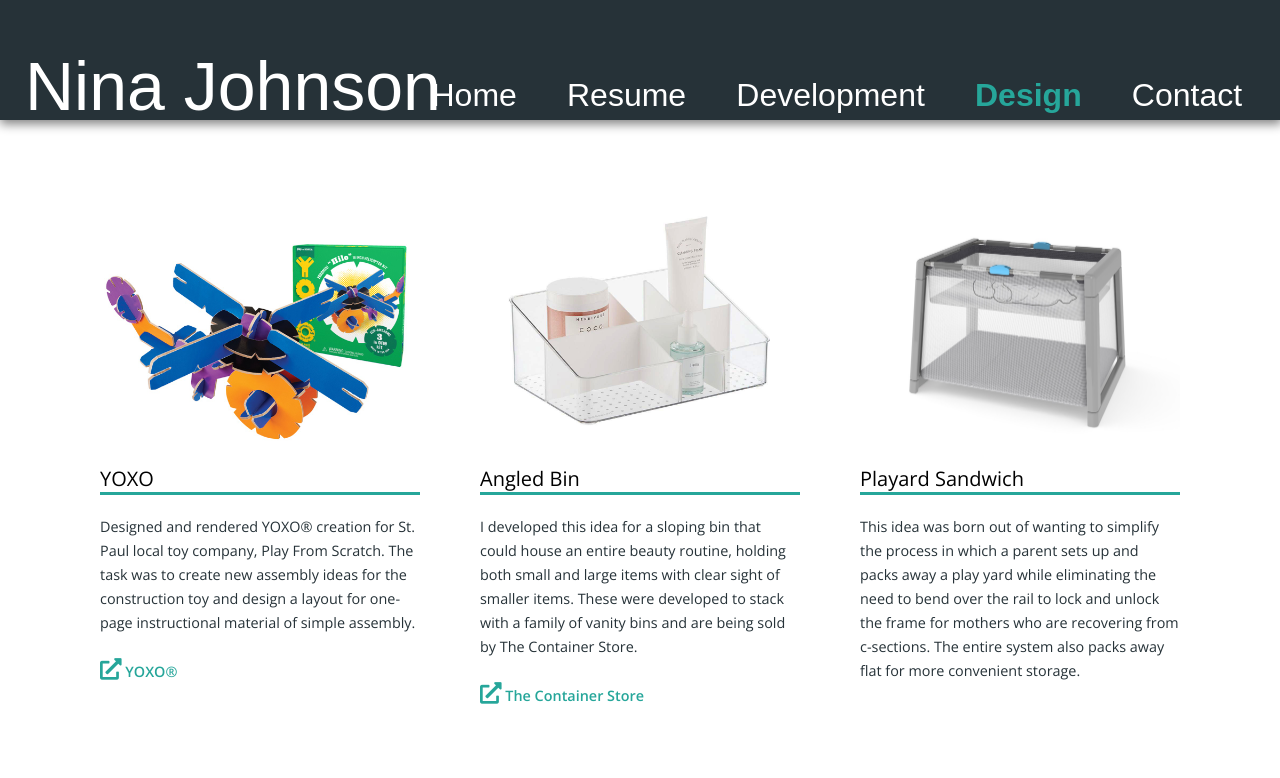
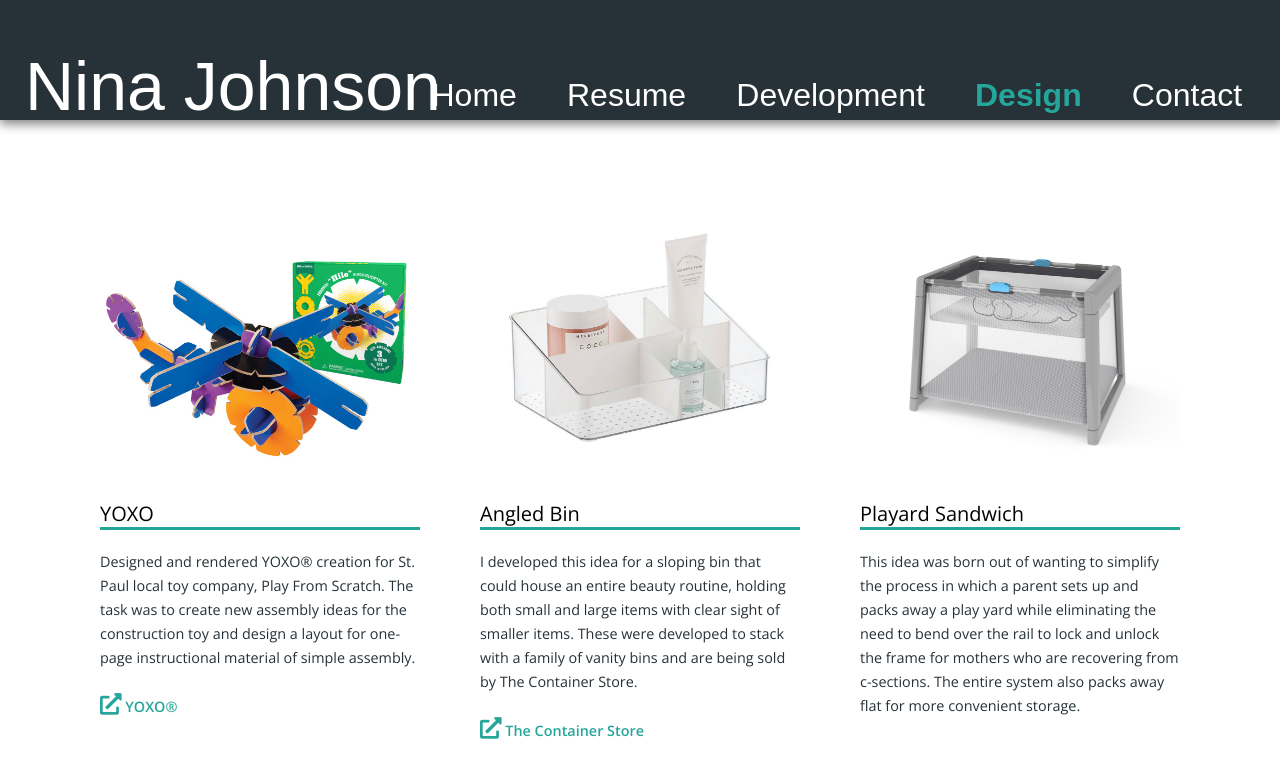
Before and after one commit to 9makesthings/9makesthings.github.io, a React (Create React App) app: page /#/design in a window 1280 px wide. Shown: the top 778 px of the page. Built offline with nearby package versions, Linux system fonts and the light colour scheme; a web font is replaced by a local one.

Commit message:
project layout fixes

```diff
--- a/src/DesignProjects/DesignProjects.js
+++ b/src/DesignProjects/DesignProjects.js
@@ -10,9 +10,12 @@ class DesignProjects extends Component {
 
                 <div className="project-page" >
                     <div className="project" >
+                        <div className="project-image-div" >
                             <div className="project-image">
                                 <img src="images/Web_images/YOXO-Hilo.jpg" alt="YOXO" />
                             </div>
+                        </div>
+
                         <h3>YOXO</h3>
                         <p>Designed and rendered YOXO® creation for St. Paul
                             local toy company, Play From Scratch. The task was
@@ -27,9 +30,12 @@ class DesignProjects extends Component {
                     </div>
 
                     <div className="project" >
+                        <div className="project-image-div" >
                             <div className="project-image">
                                 <img src="images/Web_images/slopedbin-product.jpg" alt="Angled Bin" />
                             </div>
+                        </div>
+
                         <h3>Angled Bin</h3>
                         <p>I developed this idea for a sloping bin that could
                             house an entire beauty routine, holding both small and large
@@ -42,9 +48,12 @@ class DesignProjects extends Component {
                     </div>
 
                     <div className="project" >
+                        <div className="project-image-div" >
                             <div className="project-image">
                                 <img src="images/Web_images/Playard_wBaby.jpg" alt="playard" />
                             </div>
+                        </div>
+
                         <h3>Playard Sandwich</h3>
                         <p>This idea was born out of wanting to simplify the process in which a
                             parent sets up and packs away a play yard while eliminating the need to bend over
--- a/src/DevProjects/DevProjects.css
+++ b/src/DevProjects/DevProjects.css
@@ -27,16 +27,19 @@
     border-bottom-color: #26a69a;
 }
 
+.project-image-div {
+    height: 35vh;
+}
+
 .project-image {
     display: flex;
     width: 100%;
-    height: 70%;
+    height: 100%;
     overflow: hidden;
     justify-content: center;
     align-items: center;
     border-radius: 10px;
-    /* border-width: 1px;
-    border-style: solid; */
+    vertical-align: middle;
 }
 
 .project-image>img {
--- a/src/DevProjects/DevProjects.js
+++ b/src/DevProjects/DevProjects.js
@@ -14,9 +14,12 @@ class DevProjects extends Component {
 
                 <div className="project-page" >
                     <div className="project" >
+                        <div className="project-image-div" >
                             <div className="project-image">
                                 <img src="images/Web_images/home.jpg" alt="PaddleNorth" />
                             </div>
+                        </div>
+
                         <h3>PaddleNorth</h3>
                         <p>I built PaddleNorth to provide a user-friendly and informational guide to planning a trip to the Boundary Waters. The goal is to remove any barriers or lessen anxiety about making a trip for the first time and assist more seasoned paddlers in planning future trips.
                             <br/><br/>
@@ -28,17 +31,23 @@ class DevProjects extends Component {
                     </div>
 
                     <div className="project" >
+                        <div className="project-image-div" >
                             <div className="project-image">
                                 <img src="https://images.unsplash.com/photo-1527689638836-411945a2b57c?ixlib=rb-1.2.1&ixid=eyJhcHBfaWQiOjEyMDd9&auto=format&fit=crop&w=1990&q=80" alt="High Tech Kids" />
                             </div>
+                        </div>
+
                         <h3>High Tech Kids Scorecard</h3>
                         <p>This is a project for High Tech Kids, a local non-profit that supports and partners with FIRST to offer training and tournament opportunities for Lego robotics competitions. The app will allow kids and their coaches to score and track their practice sessions during training.</p>
                     </div>
 
                     <div className="project" >
+                        <div className="project-image-div" >
                             <div className="project-image">
                                 <img src="images/Web_images/feedback-form1.jpg" alt="Feedback App" />
                             </div>
+                        </div>
+
                         <h3>Feedback Form</h3>
                         <p>This is a basic app that allows users to enter feedback via rating on several points and allows them to add comments. Users submit their feedback, which can then be viewed and managed by an adminstrator.
                             <br/><br/>
```
Lines whose indentation alone changed are shown as unchanged.
